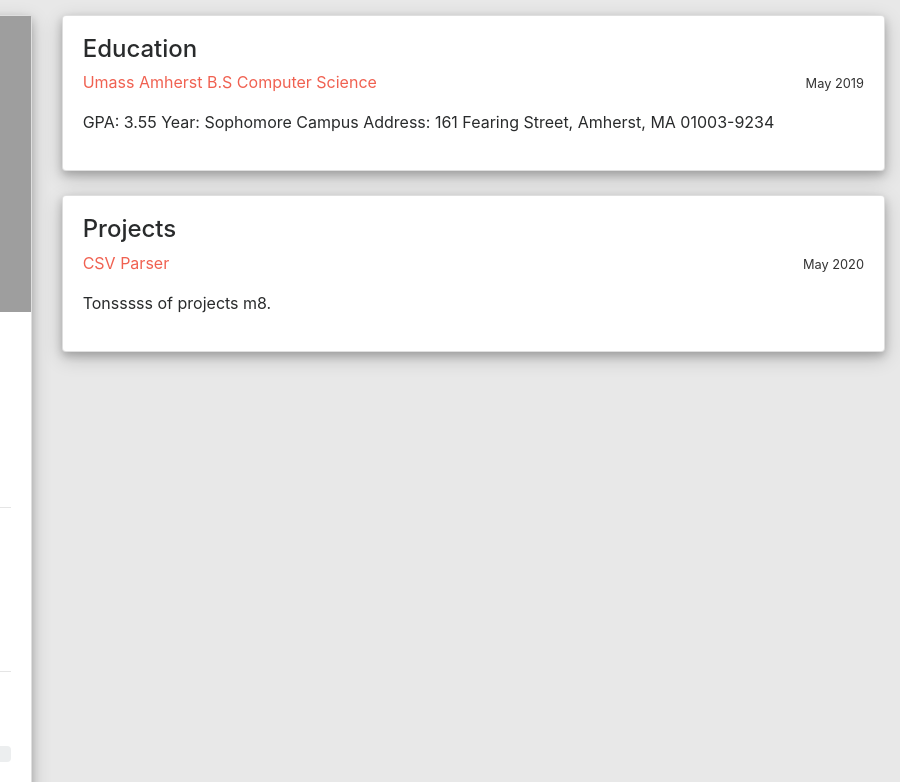
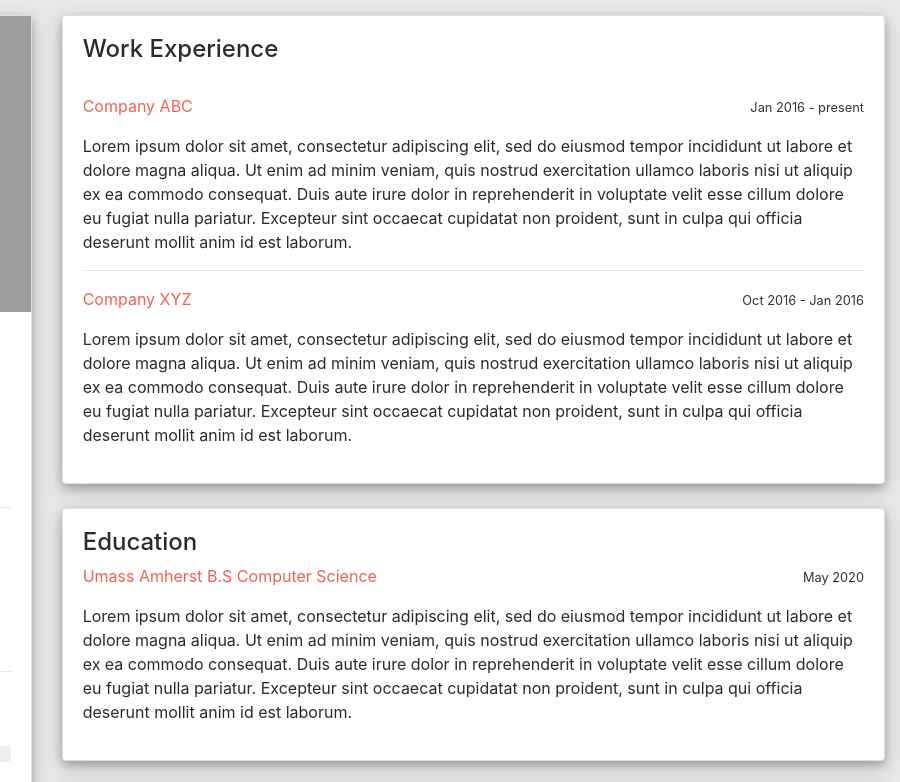
Before and after one commit to natejm47/natejm47.github.io, a plain HTML site: page index.html in a window 1280 px wide. Shown: the top 782 px of the page, 380-1280 px from the left. Drawn offline with nearby package versions, Linux system fonts and the light colour scheme; grey boxes are pictures that could not be loaded; a script that the page names is missing.

Commit message:
Updating website info.

```diff
--- a/index.html
+++ b/index.html
@@ -101,31 +101,31 @@
 
 
             <!-- end of row -->
-            <!--begin right column-->
+           <!--begin right column-->
             <div class="col-sm-8">
                <!-- begin work experience -->
-               <!-- <div class="card">
+               <div class="card">
                   <div class="card-block">
                      <h4> Work Experience </h4>
-                     <br> -->
+                     <br>
                      <!-- Experience # 1 -->
-                    <!--  <p id ="company-name" style="text-align:left;">
-                        Camp Kent Nature Center
+                     <p id ="company-name" style="text-align:left;">
+                        Company ABC
                         <span style="float:right;"> <small class ="date"> Jan 2016 - present </small> </span>
                      </p>
-                     <p> I have no experience dude</p>
-                     <hr /> -->
+                     <p> Lorem ipsum dolor sit amet, consectetur adipiscing elit, sed do eiusmod tempor incididunt ut labore et dolore magna aliqua. Ut enim ad minim veniam, quis nostrud exercitation ullamco laboris nisi ut aliquip ex ea commodo consequat. Duis aute irure dolor in reprehenderit in voluptate velit esse cillum dolore eu fugiat nulla pariatur. Excepteur sint occaecat cupidatat non proident, sunt in culpa qui officia deserunt mollit anim id est laborum.</p>
+                     <hr />
                      <!-- end of Experience 1 -->
                      <!-- Begin Experience 2 -->
-                   <!--   <p id ="company-name" style="text-align:left;">
+                     <p id ="company-name" style="text-align:left;">
                         Company XYZ
                         <span style="float:right;"> <small class ="date">Oct 2016 - Jan 2016 </small> </span>
                      </p>
-                     <p> Work and stuff.</p> -->
+                     <p> Lorem ipsum dolor sit amet, consectetur adipiscing elit, sed do eiusmod tempor incididunt ut labore et dolore magna aliqua. Ut enim ad minim veniam, quis nostrud exercitation ullamco laboris nisi ut aliquip ex ea commodo consequat. Duis aute irure dolor in reprehenderit in voluptate velit esse cillum dolore eu fugiat nulla pariatur. Excepteur sint occaecat cupidatat non proident, sunt in culpa qui officia deserunt mollit anim id est laborum.</p>
                      <!-- end of Experience 2 -->
-                  <!-- </div>
+                  </div>
                </div>
-               <br> -->
+               <br>
                <!--end work experience -->
                <!-- begin education-->
                <div class="card">
@@ -133,14 +133,9 @@
                      <h4> Education </h4>
                      <p id ="school-name" style="text-align:left;">
                         Umass Amherst B.S Computer Science
-
-                        <span style="float:right;">  <small class ="date"> May 2019 </small> </span>
+                        <span style="float:right;">  <small class ="date"> May 2020 </small> </span>
                      </p>
-                     <p>
-                     GPA: 3.55
-                     Year: Sophomore
-                     Campus Address: 161 Fearing Street, Amherst, MA 01003-9234
-                     </p>
+                     <p> Lorem ipsum dolor sit amet, consectetur adipiscing elit, sed do eiusmod tempor incididunt ut labore et dolore magna aliqua. Ut enim ad minim veniam, quis nostrud exercitation ullamco laboris nisi ut aliquip ex ea commodo consequat. Duis aute irure dolor in reprehenderit in voluptate velit esse cillum dolore eu fugiat nulla pariatur. Excepteur sint occaecat cupidatat non proident, sunt in culpa qui officia deserunt mollit anim id est laborum.</p>
                   </div>
                </div>
                <br>
@@ -154,7 +149,7 @@
                         CSV Parser
                         <span style="float:right;">   <small class ="date"> May 2020 </small> </span>
                      </p>
-                     <p> Tonsssss of projects m8.</p>
+                     <p> Lorem ipsum dolor sit amet, consectetur adipiscing elit, sed do eiusmod tempor incididunt ut labore et dolore magna aliqua. Ut enim ad minim veniam, quis nostrud exercitation ullamco laboris nisi ut aliquip ex ea commodo consequat. Duis aute irure dolor in reprehenderit in voluptate velit esse cillum dolore eu fugiat nulla pariatur. Excepteur sint occaecat cupidatat non proident, sunt in culpa qui officia deserunt mollit anim id est laborum.</p>
                      <!-- end of project 1 -->
                   </div>
                </div>
```
